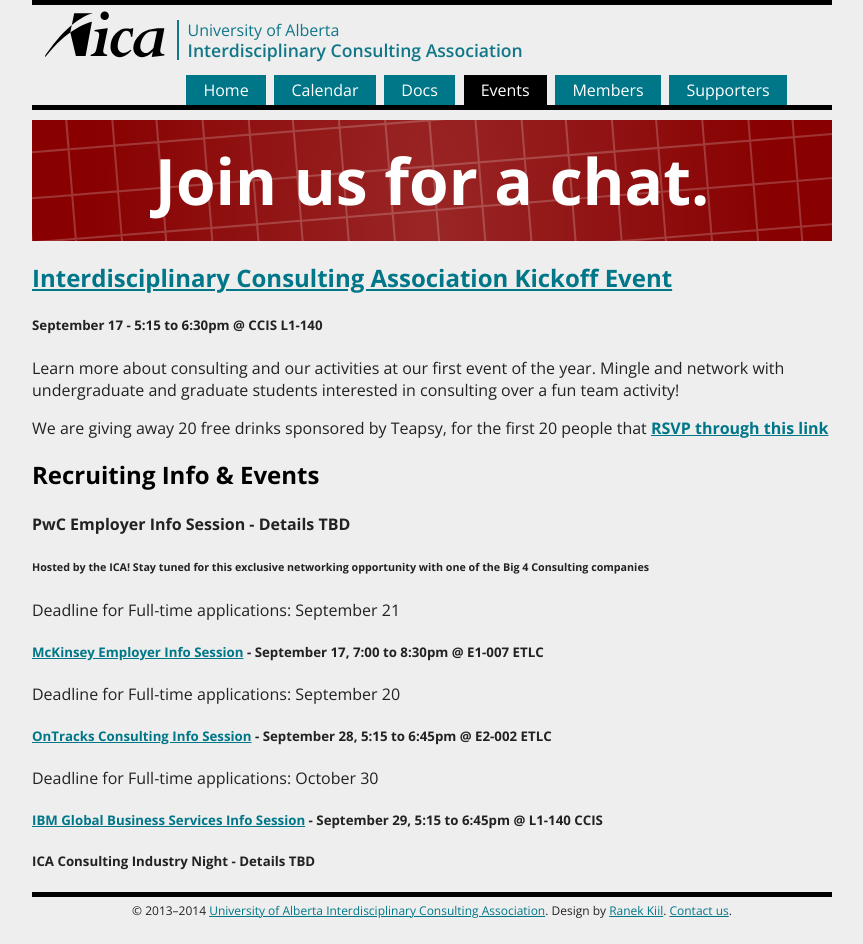
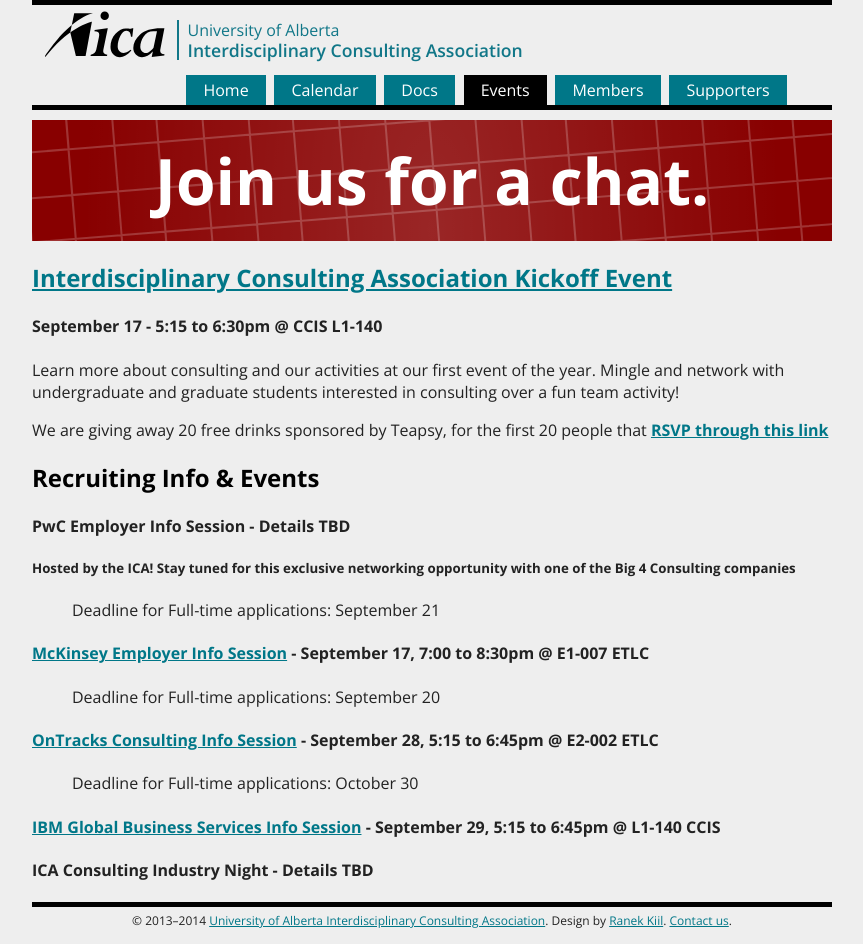
Before and after one commit to UAlbertaConsulting/ica.ualberta.ca, a Jekyll site: the page built from pages/events.md, in a window 1280 px wide. Shown: the whole page, without its empty margins (208-1071 px from the left). Built offline with Jekyll 4.4.1, drawn with Linux system fonts in a browser that asks for light colours; comment, search, counter and statistics services are not loaded.

```diff
--- a/pages/events.md
+++ b/pages/events.md
@@ -8,7 +8,7 @@ tagline_color: "#800"
 ---
 
 ## [Interdisciplinary Consulting Association Kickoff Event](https://www.facebook.com/events/777106899060211/)
-##### September 17 - 5:15 to 6:30pm @ CCIS L1-140
+#### September 17 - 5:15 to 6:30pm @ CCIS L1-140
 Learn more about consulting and our activities at our first event of the year. Mingle and network with undergraduate and graduate students interested in consulting over a fun team activity!
 
 We are giving away 20 free drinks sponsored by Teapsy, for the first 20 people that [<b>RSVP through this link</b>](https://docs.google.com/forms/d/12hm3OVVTAaeoh3yjNhPj9udOzXb3eJpgkGINSoKYsac/viewform?usp=send_form.)
@@ -18,15 +18,15 @@ We are giving away 20 free drinks sponsored by Teapsy, for the first 20 people t
 ## Recruiting Info & Events
 
 #### PwC Employer Info Session - Details TBD
-######Hosted by the ICA! Stay tuned for this exclusive networking opportunity with one of the Big 4 Consulting companies
-Deadline for Full-time applications:  September 21
+##### Hosted by the ICA! Stay tuned for this exclusive networking opportunity with one of the Big 4 Consulting companies
+<dl><dd><p>Deadline for Full-time applications:  September 21</p></dd></dl>
 
-##### [McKinsey Employer Info Session](https://docs.google.com/forms/d/1Bv_-jTgGceCVSE2TD76d5fATUzP5k-GlqxY2dn2-dNg/viewform?entry.1086805608&entry.636434856&entry.1265305040) - September 17, 7:00 to 8:30pm @ E1-007 ETLC
-Deadline for Full-time applications: September 20
+#### [McKinsey Employer Info Session](https://docs.google.com/forms/d/1Bv_-jTgGceCVSE2TD76d5fATUzP5k-GlqxY2dn2-dNg/viewform?entry.1086805608&entry.636434856&entry.1265305040) - September 17, 7:00 to 8:30pm @ E1-007 ETLC
+<dl><dd><p>Deadline for Full-time applications: September 20</p></dd></dl>
 
-##### [OnTracks Consulting Info Session](https://docs.google.com/forms/d/1SrpOH3nZqdQbivcqpPm9uifrz2SO8uI26IL5ba6lmrQ/viewform?entry.1086805608&entry.636434856&entry.1265305040) - September 28, 5:15 to 6:45pm @ E2-002 ETLC
-Deadline for Full-time applications: October 30
+#### [OnTracks Consulting Info Session](https://docs.google.com/forms/d/1SrpOH3nZqdQbivcqpPm9uifrz2SO8uI26IL5ba6lmrQ/viewform?entry.1086805608&entry.636434856&entry.1265305040) - September 28, 5:15 to 6:45pm @ E2-002 ETLC
+<dl><dd><p>Deadline for Full-time applications: October 30</p></dd></dl>
 
-##### [IBM Global Business Services Info Session](https://docs.google.com/forms/d/18QU6H5edT9cR_PFeURp4wgxnOzrevclyVrq5qeNftHk/viewform?entry.1086805608&entry.636434856&entry.1265305040) - September 29, 5:15 to 6:45pm @ L1-140 CCIS
+#### [IBM Global Business Services Info Session](https://docs.google.com/forms/d/18QU6H5edT9cR_PFeURp4wgxnOzrevclyVrq5qeNftHk/viewform?entry.1086805608&entry.636434856&entry.1265305040) - September 29, 5:15 to 6:45pm @ L1-140 CCIS
 
-##### ICA Consulting Industry Night - Details TBD
+#### ICA Consulting Industry Night - Details TBD
```
